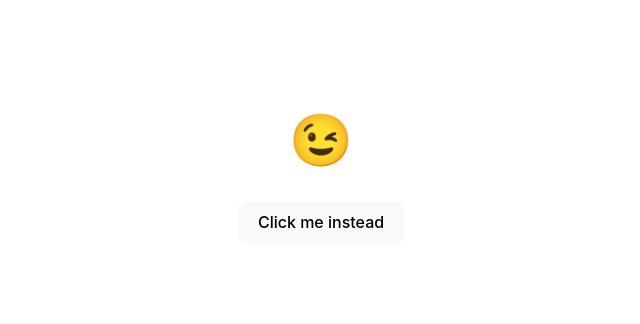
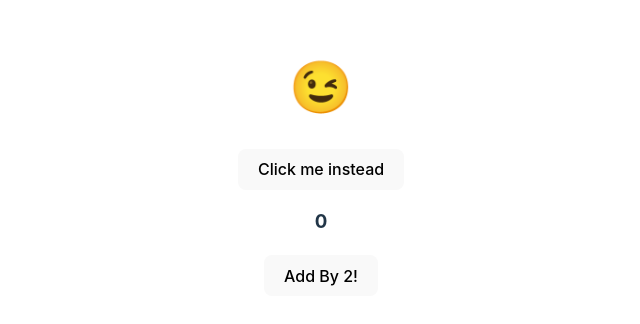
Before and after one commit to hefamba/React-Practice, a React (Vite) app: page / in a window 1280 px wide. Shown: the part 240-564 px from the top of the page, without its empty margins (319-959 px from the left). Built offline with nearby package versions, Linux system fonts and the light colour scheme.

Commit message:
toggler/counter

```diff
--- a/src/Toggler.jsx
+++ b/src/Toggler.jsx
@@ -3,6 +3,11 @@ import { useState } from 'react';
 
 export default function Toggler() {
   const [isHappy, setIsHappy] = useState(true);
+  const [count, setCount] = useState(0);
+
+  const addByTwo = () => {
+    setCount(count + 2);
+  };
 
   const toggleEmotion = () => {
     setIsHappy(!isHappy);
@@ -11,6 +16,8 @@ export default function Toggler() {
     <div>
       <h1>{isHappy ? '😉' : '😭'}</h1>
       <button onClick={toggleEmotion}>Click me instead</button>
+      <h3>{count}</h3>
+      <button onClick={addByTwo}>Add By 2!</button>
     </div>
   );
 }
```
